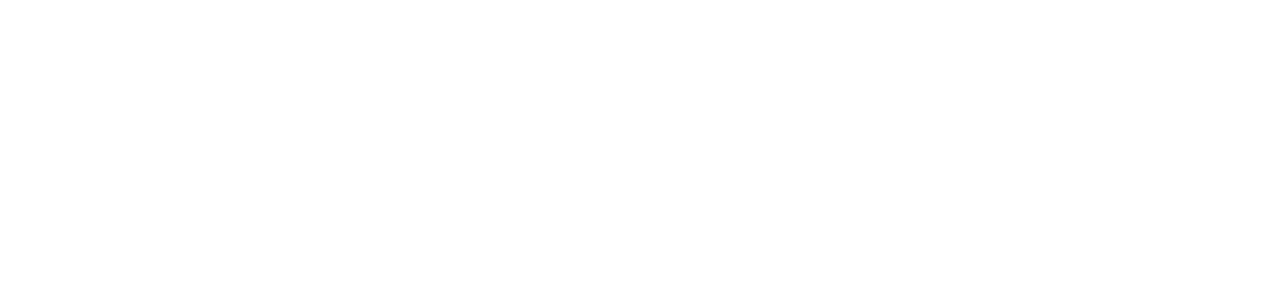
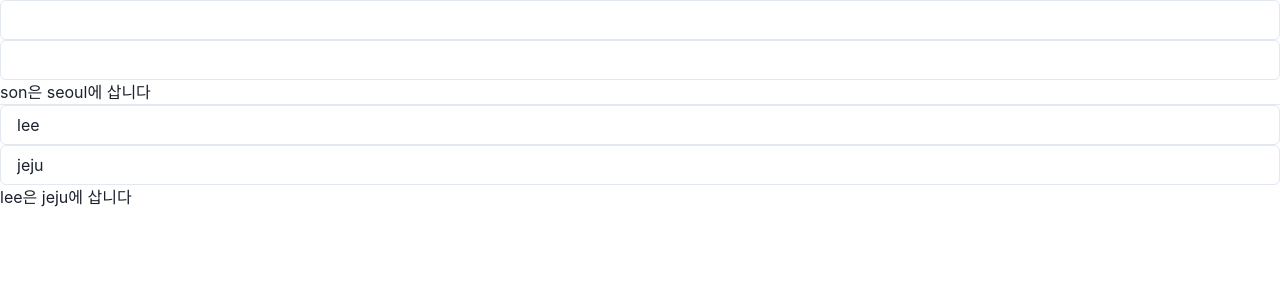
Before and after one commit to Jsb-github/react20231031, a React (Create React App) app: page / in a window 1280 px wide. Shown: the top 300 px of the page. Built offline with nearby package versions, Linux system fonts and the light colour scheme.

Commit message:
use immer로 상태 변경

```diff
--- a/src/App.js
+++ b/src/App.js
@@ -1,5 +1,51 @@
+import { useState } from "react";
+import { Input, Text } from "@chakra-ui/react";
+import { useImmer } from "use-immer";
+
 function App() {
-  return <></>;
+  const [person, setPerson] = useState({ name: "son", city: "seoul" });
+  const [user, updateUser] = useImmer({ name: "lee", city: "jeju" });
+  function handleNameChange(e) {
+    const nextPerons = { ...person };
+    nextPerons.name = e.target.value;
+    setPerson(nextPerons);
+  }
+
+  function hanldeUSerNameChange(e) {
+    updateUser((draft) => {
+      draft.name = e.target.value;
+    });
+  }
+
+  function hanldeUSerCityChange(e) {
+    updateUser((draft) => {
+      draft.city = e.target.value;
+    });
+  }
+
+  function handleCityChange(e) {
+    const nextPerson = { ...person };
+    nextPerson.city = e.target.value;
+    setPerson(nextPerson);
+  }
+
+  return (
+    <div>
+      <Input valaue={person.name} onChange={handleNameChange} />
+      <Input valaue={person.city} onChange={handleCityChange} />
+      <Text>
+        {person.name}은 {person.city}에 삽니다
+      </Text>
+
+      <hr />
+
+      <Input value={user.name} onChange={hanldeUSerNameChange} />
+      <Input value={user.city} onChange={hanldeUSerCityChange} />
+      <Text>
+        {user.name}은 {user.city}에 삽니다
+      </Text>
+    </div>
+  );
 }
 
 export default App;
```
